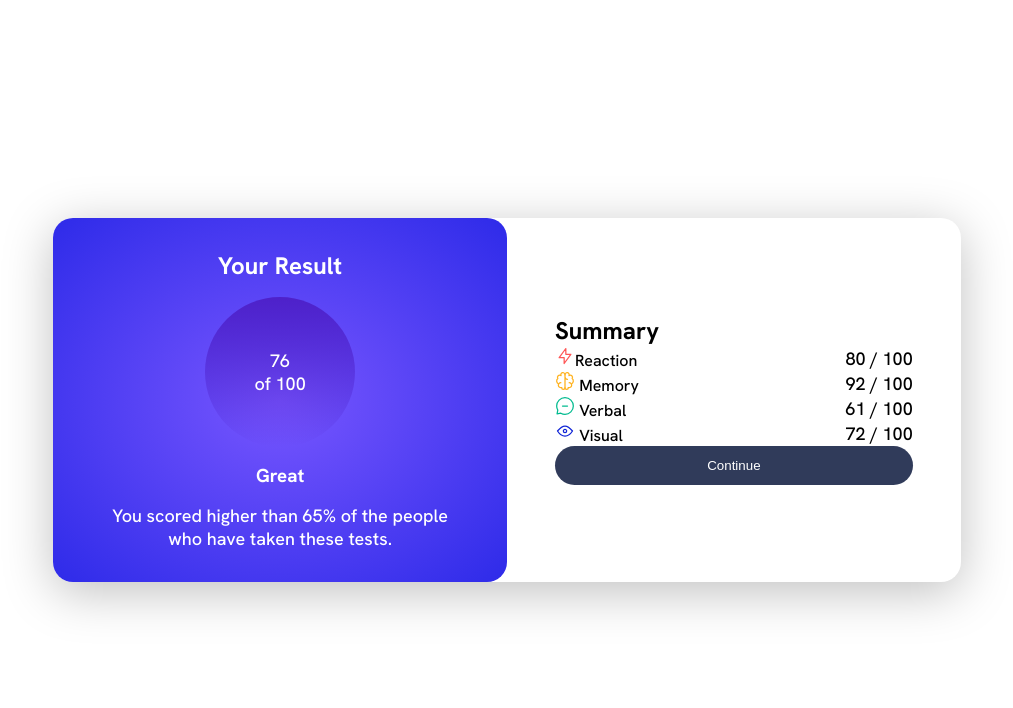
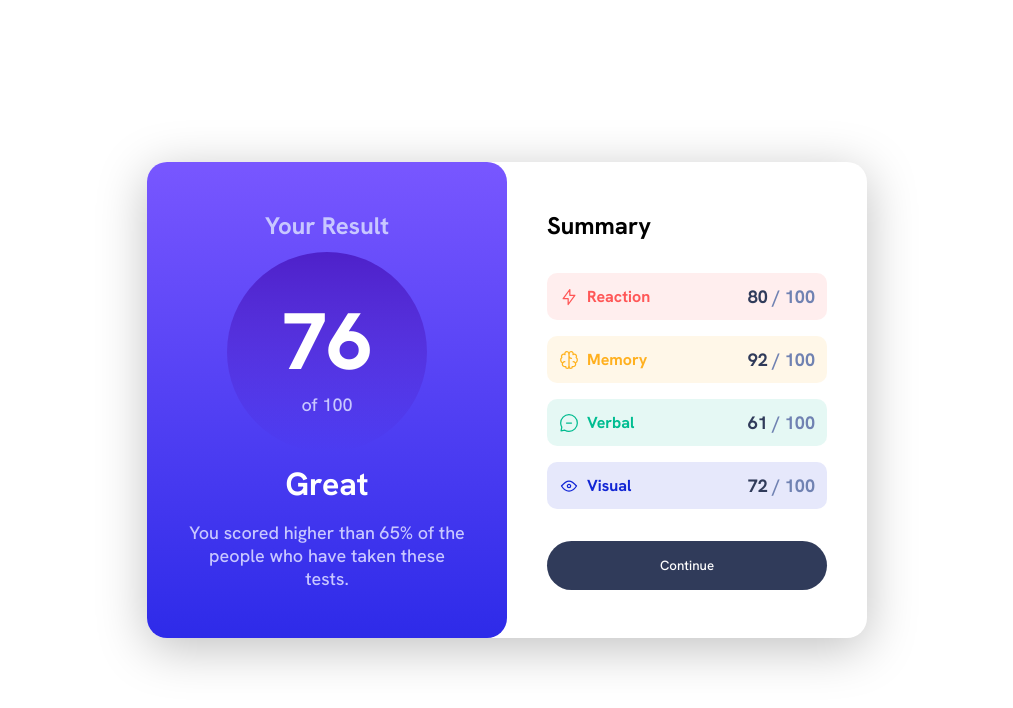
Before and after one commit to erlanggaadptr/results-summary-component-main, a plain HTML site: page index.html in a window 1280 px wide. Shown: the whole page, without its empty margins (133-1146 px from the left). Drawn offline with Linux system fonts and the light colour scheme.

Commit message:
Add final styling to the card

```diff
--- a/css/style.css
+++ b/css/style.css
@@ -19,50 +19,100 @@ main {
 }
 
 .card {
+  max-width: 45rem;
+  margin: 2rem;
   border-radius: 20px;
   box-shadow: 0 10px 50px 0 rgba(0, 0, 0, 0.25);
-  align-items: center;
+  align-items: stretch;
   justify-content: space-between;
 }
 
 .card .your-result,
 .card .summary {
   width: 50%;
-  padding: 2rem 3rem;
+  padding: 3rem 2.5rem;
 }
 
 .card .your-result {
-  background-image: radial-gradient(var(--card-bg-col-one), var(--card-bg-col-two));
-  color: var(--white);
+  background-image: linear-gradient(var(--card-bg-col-one), var(--card-bg-col-two));
+  color: var(--light-lavender);
   border-radius: 20px;
   text-align: center;
   align-items: center;
   justify-content: space-between;
-  gap: 1rem;
 }
 
 .card .your-result .overall-score-wrapper {
   background-image: linear-gradient(var(--circle-col-one), var(--circle-col-two));
   border-radius: 50%;
-  width: 150px;
-  height: 150px;
+  width: 200px;
+  height: 200px;
   align-items: center;
   justify-content: center;
+  font-size: 1rem;
+}
+
+.card .your-result .overall-score-wrapper .overall-score {
+  color: var(--white);
+  font-size: 5rem;
+  font-weight: var(--extrabold-weight);
+}
+
+.card .your-result .score-desc {
+  color: var(--white);
+  font-size: 2rem;
+  margin-bottom: 1rem;
 }
 
 .card .summary {
   align-items: flex-start;
   justify-content: space-between;
+  gap: 2rem;
 }
 
 .card .summary .scores-wrapper {
   width: 100%;
+  gap: 1rem;
+  font-weight: var(--bold-weight);
 }
 
 .card .summary .scores-wrapper .reaction-score,
 .card .summary .scores-wrapper .memory-score,
 .card .summary .scores-wrapper .verbal-score,
 .card .summary .scores-wrapper .visual-score {
+  padding: 0.75rem;
+  border-radius: 10px;
   align-items: center;
   justify-content: space-between;
 }
+
+.card .summary .scores-wrapper .score-name {
+  align-items: center;
+  justify-content: space-between;
+  gap: 0.5rem;
+}
+
+.card .summary .scores-wrapper .reaction-score {
+  background-color: hsla(var(--reaction-col), 0.10);
+  color: hsl(var(--reaction-col));
+}
+.card .summary .scores-wrapper .memory-score {
+  background-color: hsla(var(--memory-col), 0.10);
+  color: hsl(var(--memory-col));
+}
+.card .summary .scores-wrapper .verbal-score {
+  background-color: hsla(var(--verbal-col), 0.10);
+  color: hsl(var(--verbal-col));
+}
+.card .summary .scores-wrapper .visual-score {
+  background-color: hsla(var(--visual-col), 0.10);
+  color: hsl(var(--visual-col));
+}
+
+.card .summary .scores-wrapper .score-number {
+  color: hsl(224, 30%, 57%);
+}
+
+.card .summary .scores-wrapper .score-number .score {
+  color: var(--dark-gray-blue);
+}
--- a/css/utilities.css
+++ b/css/utilities.css
@@ -1,8 +1,9 @@
 :root {
-  --reaction-col: hsl(0, 100%, 67%);
-  --memory-col: hsl(39, 100%, 56%);
-  --verbal-col: hsl(166, 100%, 37%);
-  --visual-col: hsl(234, 85%, 45%);
+  /* Colors in HSL */
+  --reaction-col: 0, 100%, 67%;
+  --memory-col: 39, 100%, 56%;
+  --verbal-col: 166, 100%, 37%;
+  --visual-col: 234, 85%, 45%;
 
   --card-bg-col-one: hsl(252, 100%, 67%);
   --card-bg-col-two: hsl(241, 81%, 54%);
@@ -33,9 +34,11 @@
 .btn {
   display: block;
   width: 100%;
-  padding: 0.75rem 0;
+  padding: 1rem 0;
   background-color: var(--dark-gray-blue);
   color: var(--white);
+  font-family: inherit;
+  font-weight: var(--regular-weight);
   border: none;
   border-radius: 50px;
   text-align: center;
--- a/index.html
+++ b/index.html
@@ -27,16 +27,19 @@
           <div class="overall-score-wrapper flex-row">
             <p><span class="overall-score">76</span><br />of 100</p>
           </div>
-          <h3>Great</h3>
-          <p>
-            You scored higher than 65% of the people who have taken these tests.
-          </p>
+          <div class="score-desc-wrapper">
+            <h3 class="score-desc">Great</h3>
+            <p>
+              You scored higher than 65% of the people who have taken these
+              tests.
+            </p>
+          </div>
         </div>
         <div class="summary flex-column">
           <h2>Summary</h2>
           <div class="scores-wrapper flex-column">
             <div class="reaction-score flex-row">
-              <div class="score-name">
+              <div class="score-name flex-row">
                 <img
                   src="assets/images/icon-reaction.svg"
                   alt="Reaction Icon"
@@ -47,7 +50,7 @@
               </div>
             </div>
             <div class="memory-score flex-row">
-              <div class="score-name">
+              <div class="score-name flex-row">
                 <img
                   src="assets/images/icon-memory.svg"
                   alt="Memory Icon"
@@ -58,7 +61,7 @@
               </div>
             </div>
             <div class="verbal-score flex-row">
-              <div class="score-name">
+              <div class="score-name flex-row">
                 <img
                   src="assets/images/icon-verbal.svg"
                   alt="Verbal Icon"
@@ -69,7 +72,7 @@
               </div>
             </div>
             <div class="visual-score flex-row">
-              <div class="score-name">
+              <div class="score-name flex-row">
                 <img
                   src="assets/images/icon-visual.svg"
                   alt="Visual Icon"
```
